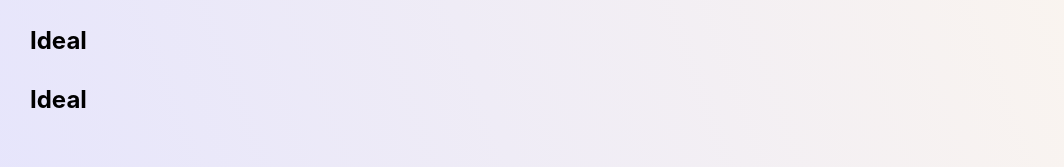
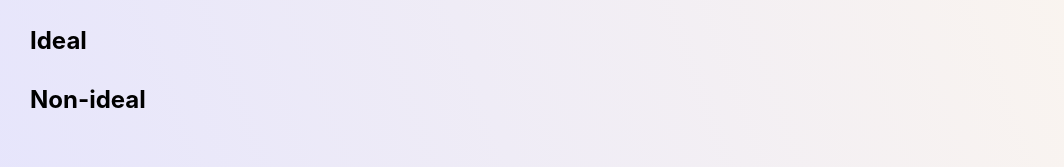
Before and after one commit to JRFink/jrfphyspagesnew, a Next.js app: page /education/gp1/kin in a window 1280 px wide. Shown: the part 324-491 px from the top of the page, without its empty margins (0-1064 px from the left). Built offline with nearby package versions, Linux system fonts and the light colour scheme.

Commit message:
Update index.tsx

```diff
--- a/pages/education/gp1/kin/index.tsx
+++ b/pages/education/gp1/kin/index.tsx
@@ -14,8 +14,8 @@ const Kin = () => {
             <h2>
                 Ideal
             </h2>
-       <h2>
-                Ideal
+            <h2>
+                Non-ideal
             </h2>
 
             {/* avogadros number
```
